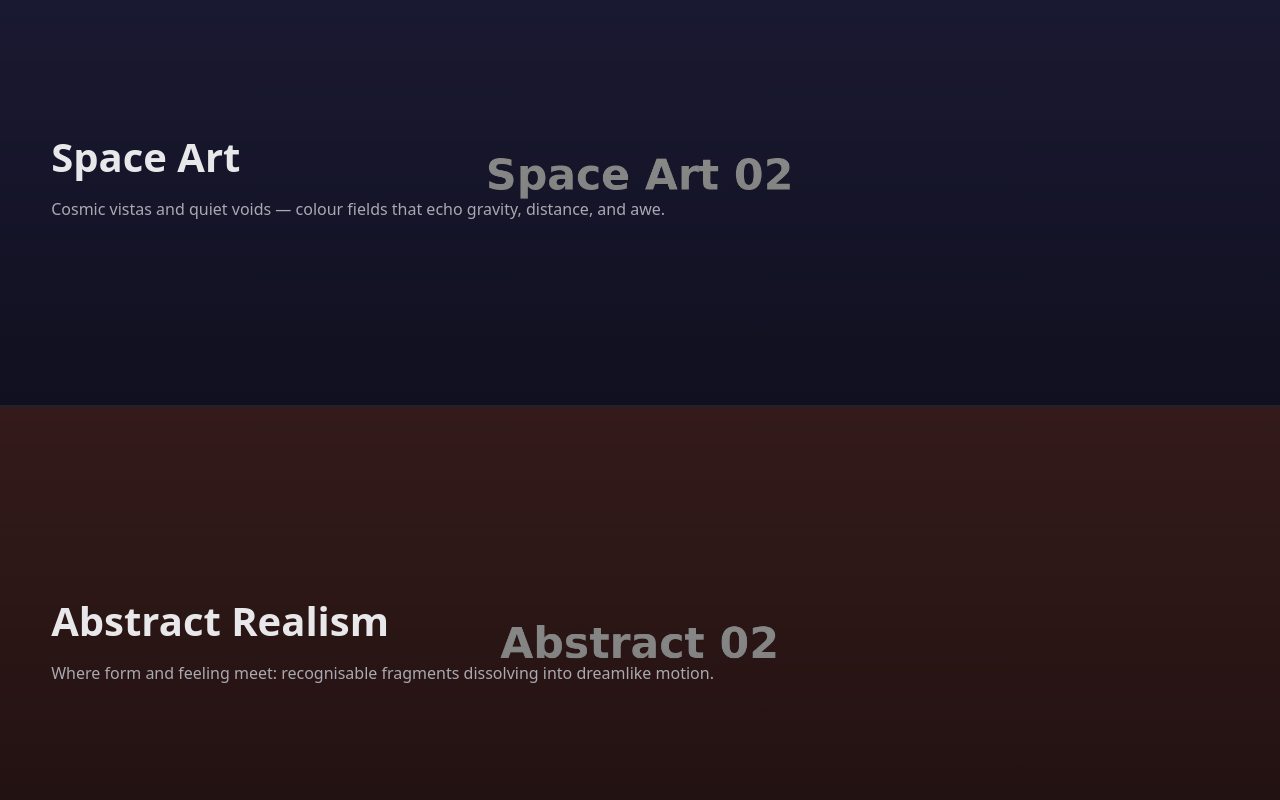
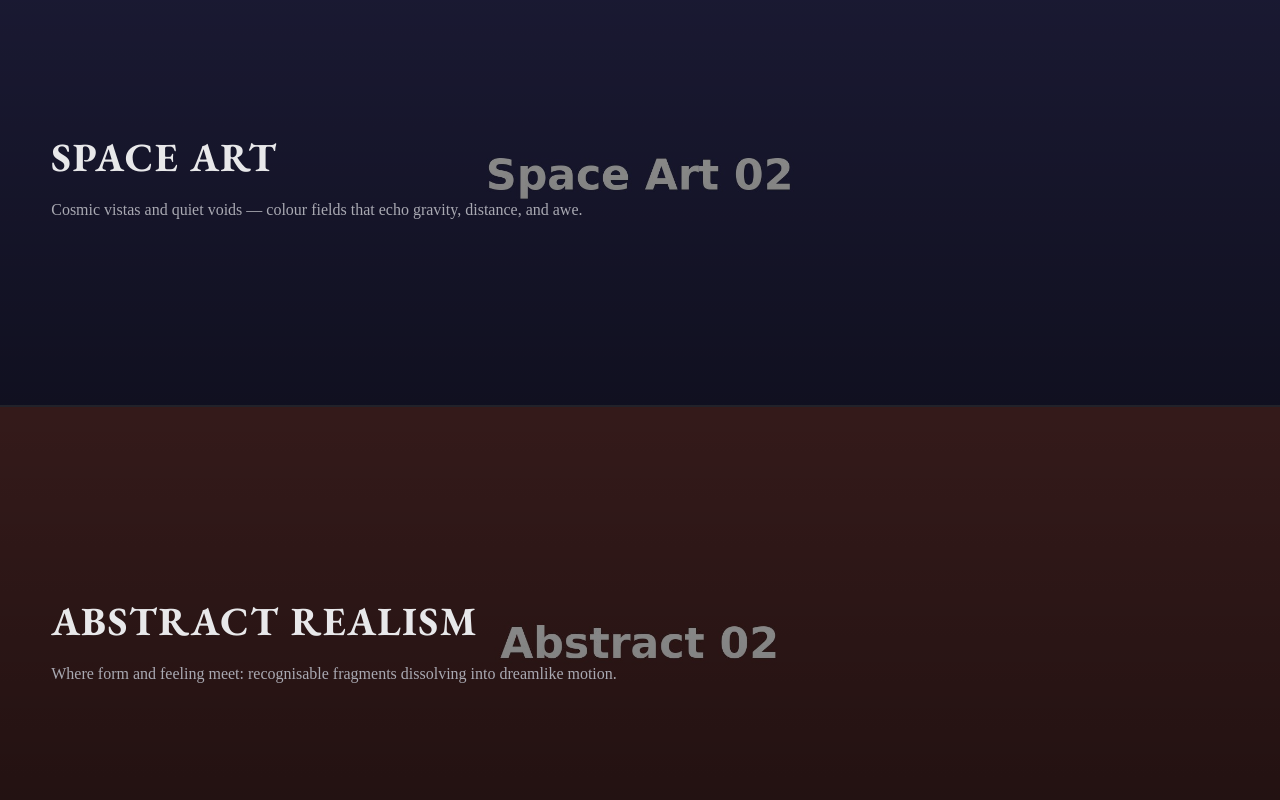
Before and after one commit to claudialsart/Claudialsart-test, a plain HTML site: page index.html in a window 1280 px wide. Shown: the part 860-1660 px from the top of the page. Drawn offline with nearby package versions, Linux system fonts and the light colour scheme.

Commit message:
Update style.css
Ellies font

```diff
--- a/style.css
+++ b/style.css
@@ -265,3 +265,13 @@ button[type=submit]{margin-top:10px}
   margin: 0 0 14px 0;
   max-width: 70ch;
 }
+/* Font mix: EB Garamond for titles, Alice for text */
+body {
+  font-family: 'Alice', serif;
+}
+
+h1, h2 {
+  font-family: 'EB Garamond', serif;
+  text-transform: uppercase;
+  letter-spacing: 0.04em;
+}
```
